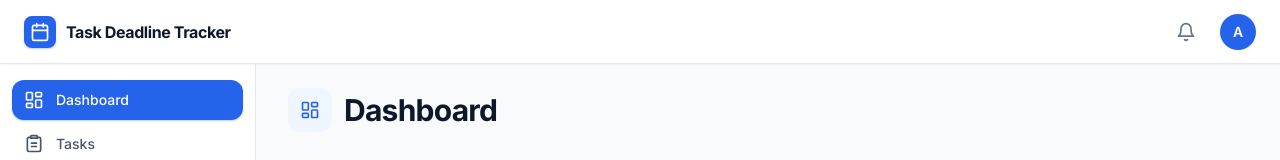
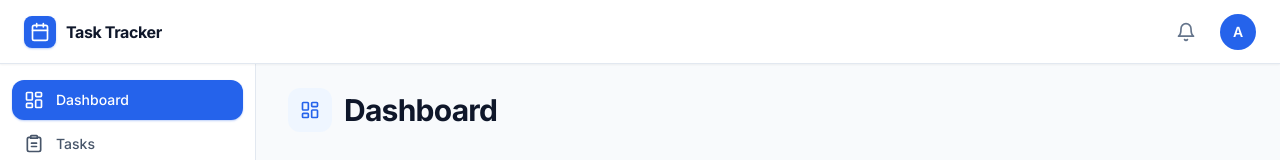
Before and after one commit to lrd33/todotracker, a React (Vite) app: page / in a window 1280 px wide. Shown: the top 160 px of the page. Built offline with nearby package versions, Linux system fonts and the light colour scheme.

Commit message:
Rename app to Task Tracker

```diff
--- a/src/components/Topbar.jsx
+++ b/src/components/Topbar.jsx
@@ -53,7 +53,7 @@ function Topbar({ onMenuClick, menuButtonRef }) {
           <CalendarIcon className="h-5 w-5" />
         </span>
         <span className="hidden text-base font-bold tracking-tight text-slate-900 sm:inline">
-          Task Deadline Tracker
+          Task Tracker
         </span>
         <span className="text-base font-bold tracking-tight text-slate-900 sm:hidden">
           ADT
```
